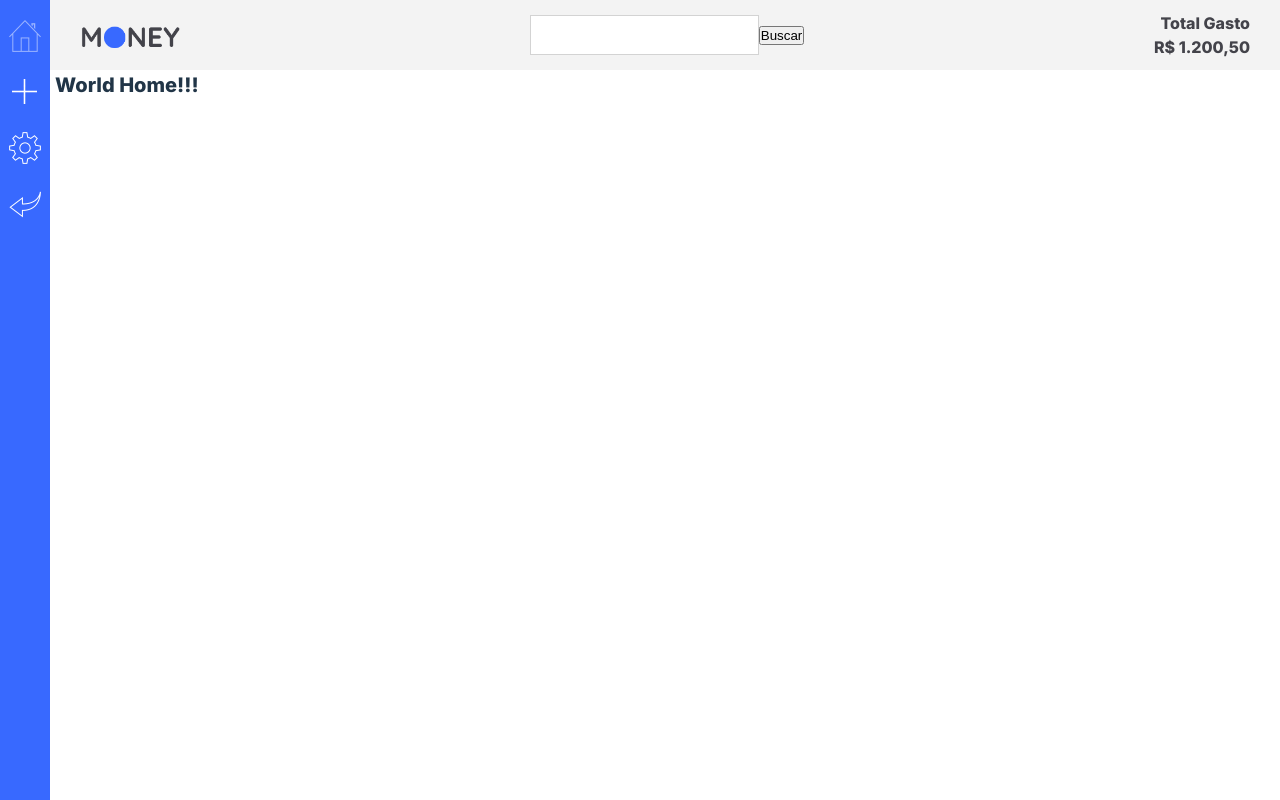
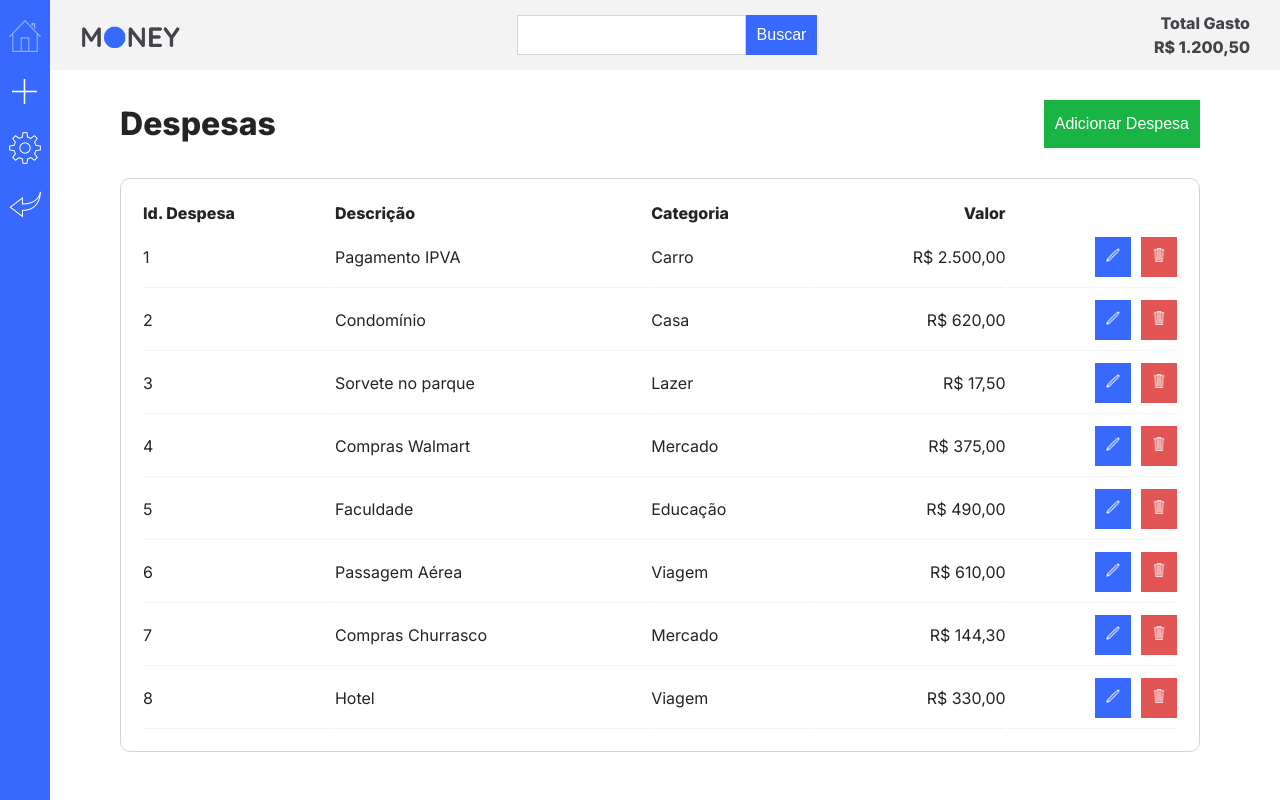
Before and after one commit to hugolinobg/ProjetoMoney, a React (Vite) app in the folder money-fontEnd/: page / in a window 1280 px wide. Built offline with nearby package versions, Linux system fonts and the light colour scheme.

Commit message:
criando a tabela e formulario de cadatro

```diff
--- a/money-fontEnd/src/components/Navbar/Navbar.jsx
+++ b/money-fontEnd/src/components/Navbar/Navbar.jsx
@@ -9,7 +9,7 @@ const Navbar = () => {
 
       <div>
         <input type="text" />
-        <button>Buscar</button>
+        <button className="btn btn-blue">Buscar</button>
       </div>
 
       <div className="dashboard">
--- a/money-fontEnd/src/pages/CardExpense/CardExpense.css
+++ b/money-fontEnd/src/pages/CardExpense/CardExpense.css
@@ -0,0 +1,22 @@
+.container-cardExpense {
+  font-size: var(--fsize-sm);
+  margin: 8rem;
+  display: flex;
+  align-items: center;
+  justify-content: center;
+}
+
+.box-cadEpense {
+  width: 50rem;
+  border: 0.1rem solid var(--color-medium-gray);
+  padding: 4rem;
+  border-radius: 1rem;
+}
+
+.input-group {
+  margin: 4rem 0;
+}
+
+.input-lg {
+  font-size: var(--fsize-2xl);
+}
--- a/money-fontEnd/src/pages/CardExpense/CardExpense.jsx
+++ b/money-fontEnd/src/pages/CardExpense/CardExpense.jsx
@@ -1,13 +1,46 @@
-import "./CardExpense.css"
-import Sidebar from "../../components/Sidebar/Sidebar"
-import Navbar from "../../components/Navbar/Navbar"
+import './CardExpense.css'
+import Sidebar from '../../components/Sidebar/Sidebar'
+import Navbar from '../../components/Navbar/Navbar'
 
 const CardExpense = () => {
+
+  const handleClose = () => {}
   return (
     <>
       <Sidebar />
       <Navbar />
-      <h1>Despesas.....</h1>
+      <div className="container-cardExpense">
+        <div className="box-cadEpense">
+          <h1>Nova Despesa</h1>
+
+          <div className="input-group">
+            <p>Valor</p>
+            <input className="input-lg w100" type="text" id="price" />
+          </div>
+
+          <div className="input-group">
+            <p>Descrição</p>
+            <input className="w100" type="text" id="description" />
+          </div>
+
+          <div className="input-group">
+            <p>Categoria</p>
+            <select className="w100" id="category">
+              <option value="Carro">Carro</option>
+              <option value="Casa">Casa</option>
+              <option value="Lazer">Lazer</option>
+              <option value="Mercado">Mercado</option>
+              <option value="Educação">Educação</option>
+              <option value="Viagem">Viagem</option>
+            </select>
+          </div>
+
+          <div className="btn-group text-right">
+            <button className="btn btn-red-outline" onClick={handleClose}>Cancelar</button>
+            <button className="btn btn-green ml-20">Salvar</button>
+          </div>
+        </div>
+      </div>
     </>
   )
 }
--- a/money-fontEnd/src/pages/Home/Home.css
+++ b/money-fontEnd/src/pages/Home/Home.css
@@ -0,0 +1,16 @@
+.container-home {
+  margin: 3rem 8rem 3rem 12rem;
+  font-size: var(--fsize-md);
+}
+
+.title-home {
+  display: flex;
+  justify-content: space-between;
+}
+
+.box-expense {
+  border: 0.1rem solid var(--color-medium-gray);
+  padding: 2rem;
+  border-radius: 1rem;
+  margin-top: 3rem;
+}
--- a/money-fontEnd/src/pages/Home/Home.jsx
+++ b/money-fontEnd/src/pages/Home/Home.jsx
@@ -1,13 +1,128 @@
-import './Home.css'
+import { useEffect, useState } from 'react'
 import Sidebar from '../../components/Sidebar/Sidebar'
 import Navbar from '../../components/Navbar/Navbar'
+import './Home.css'
+import icons from '../../constants/icons'
 
 const Home = () => {
+  const [expenses, setExpenses] = useState([])
+
+  let api = [
+    {
+      id: 1,
+      icon: 'https://jornadajs-devpoint.s3.amazonaws.com/icon-carro.png',
+      category: 'Carro',
+      description: 'Pagamento IPVA',
+      price: 2500,
+    },
+    {
+      id: 2,
+      icon: 'https://jornadajs-devpoint.s3.amazonaws.com/icon-casa.png',
+      category: 'Casa',
+      description: 'Condomínio',
+      price: 620,
+    },
+    {
+      id: 3,
+      icon: 'https://jornadajs-devpoint.s3.amazonaws.com/icon-lazer.png',
+      category: 'Lazer',
+      description: 'Sorvete no parque',
+      price: 17.5,
+    },
+    {
+      id: 4,
+      icon: 'https://jornadajs-devpoint.s3.amazonaws.com/icon-mercado.png',
+      category: 'Mercado',
+      description: 'Compras Walmart',
+      price: 375,
+    },
+    {
+      id: 5,
+      icon: 'https://jornadajs-devpoint.s3.amazonaws.com/icon-treinamento.png',
+      category: 'Educação',
+      description: 'Faculdade',
+      price: 490,
+    },
+    {
+      id: 6,
+      icon: 'https://jornadajs-devpoint.s3.amazonaws.com/icon-viagem.png',
+      category: 'Viagem',
+      description: 'Passagem Aérea',
+      price: 610,
+    },
+    {
+      id: 7,
+      icon: 'https://jornadajs-devpoint.s3.amazonaws.com/icon-mercado.png',
+      category: 'Mercado',
+      description: 'Compras Churrasco',
+      price: 144.3,
+    },
+    {
+      id: 8,
+      icon: 'https://jornadajs-devpoint.s3.amazonaws.com/icon-viagem.png',
+      category: 'Viagem',
+      description: 'Hotel',
+      price: 330,
+    },
+  ]
+
+  const handleListExpense = () => {
+    setExpenses(api)
+  }
+
+  useEffect(() => {
+    handleListExpense()
+  }, [])
+
   return (
     <>
       <Sidebar />
       <Navbar />
-      <h1>Hello World Home!!!</h1>
+      <div className="container-home">
+        <div className="title-home">
+          <h1>Despesas</h1>
+          <button className="btn btn-green">Adicionar Despesa</button>
+        </div>
+        <div className="box-expense">
+          <table>
+            <thead>
+              <tr>
+                <th>Id. Despesa</th>
+                <th>Descrição</th>
+                <th>Categoria</th>
+                <th className="text-right">Valor</th>
+                <th></th>
+              </tr>
+            </thead>
+            <tbody>
+              {expenses.map((item) => {
+                return (
+                  <tr key={item.id}>
+                    <td>{item.id}</td>
+                    <td>{item.description}</td>
+                    <td>{item.category}</td>
+                    <td className="text-right">
+                      R${' '}
+                      {item.price.toLocaleString('pt-BR', {
+                        minimumFractionDigits: 2,
+                      })}
+                    </td>
+                    <td className="text-right">
+                      <button className="btn btn-blue">
+                        <img className="icons-sm" src={icons.edit} />
+                      </button>
+
+                      <button className="btn btn-red ml-10">
+                        <img className="icons-sm" src={icons.remove} />
+                      </button>
+                    </td>
+                  </tr>
+                )
+              })}
+            </tbody>
+          </table>
+        </div>
+      </div>
     </>
   )
 }
--- a/money-fontEnd/src/styles/Global.css
+++ b/money-fontEnd/src/styles/Global.css
@@ -16,7 +16,9 @@
 
   color-scheme: light dark;
   color: rgba(255, 255, 255, 0.87);
-  background-color: #242424;
+
+  --color-light: #fff;
+  --color-dark: #242424;
 
   --color-blue: #3869ff;
   --color-dark-blue: #2b56d5;
@@ -41,6 +43,7 @@
   text-rendering: optimizeLegibility;
   -webkit-font-smoothing: antialiased;
   -moz-osx-font-smoothing: grayscale;
+  background-color: var(--color-dark);
 }
 
 /* body {
@@ -51,14 +54,18 @@
   min-height: 100vh;
 } */
 
+.text-right {
+  text-align: right;
+}
+
 .icons {
   width: var(--fsize-2xl);
   height: var(--fsize-2xl);
 }
 
 .icons-sm {
-  width: var(--fsize-md);
-  height: var(--fsize-md);
+  width: var(--fsize-sm);
+  height: var(--fsize-sm);
 }
 
 .ml-10 {
@@ -77,19 +84,122 @@ input {
   border: 0.1rem solid var(--color-medium-gray);
   padding: 1rem;
   font-size: var(--fsize-md);
+  background-color: var(--color-dark);
 }
 
 select {
-  background-color: var(--color-white);
+  background-color: var(--color-dark);
   font-size: var(--fsize-md);
   display: inline-block;
   padding: 1rem;
   border: 0.1rem solid var(--color-medium-gray);
 }
 
+.btn {
+  padding: 1rem;
+  font-size: var(--fsize-md);
+  cursor: pointer;
+}
+
+.btn-blue {
+  border: 0.1rem solid var(--color-blue);
+  background-color: var(--color-blue);
+  color: var(--color-white);
+}
+
+.btn-blue:hover {
+  background-color: var(--color-dark-blue);
+}
+
+.btn-blue-outline {
+  border: 0.1rem solid var(--color-blue);
+  background-color: var(--color-dark);
+  color: var(--color-blue);
+}
+
+.btn-blue-outline:hover {
+  border: 0.1rem solid var(--color-blue);
+  background-color: var(--color-blue);
+  color: var(--color-white);
+}
+
+.btn-green {
+  border: 0.1rem solid var(--color-green);
+  background-color: var(--color-green);
+  color: var(--color-white);
+}
+
+.btn-green:hover {
+  background-color: var(--color-dark-green);
+}
+
+.btn-red-outline {
+  border: 0.1rem solid var(--color-green);
+  background-color: var(--color-dark);
+  color: var(--color-green);
+}
+
+.btn-red-outline:hover {
+  border: 0.1rem solid var(--color-dark-green);
+  background-color: var(--color-dark-green);
+  color: var(--color-white);
+}
+
+.btn-red {
+  border: 0.1rem solid var(--color-red);
+  background-color: var(--color-red);
+  color: var(--color-white);
+}
+
+.btn-red:hover {
+  background-color: var(--color-dark-red);
+}
+
+.btn-red-outline {
+  border: 0.1rem solid var(--color-red);
+  background-color: var(--color-dark);
+  color: var(--color-red);
+}
+
+.btn-red-outline:hover {
+  border: 0.1rem solid var(--color-dark-red);
+  background-color: var(--color-dark-red);
+  color: var(--color-white);
+}
+
+table {
+  width: 100%;
+  text-align: left;
+}
+
+td {
+  padding: 1rem 0rem;
+  border-bottom: 0.1rem solid var(--color-gray);
+}
+
 @media (prefers-color-scheme: light) {
   :root {
-    color: #213547;
-    background-color: #ffffff;
+    color: var(--color-dark);
+    background-color: var(--color-light);
+  }
+
+  input {
+    background-color: var(--color-light);
+  }
+
+  select {
+    background-color: var(--color-light);
+  }
+
+  .btn-blue-outline {
+    background-color: var(--color-white);
+  }
+
+  .btn-green-outline {
+    background-color: var(--color-white);
+  }
+
+  .btn-red-outline {
+    background-color: var(--color-white);
   }
 }
```
